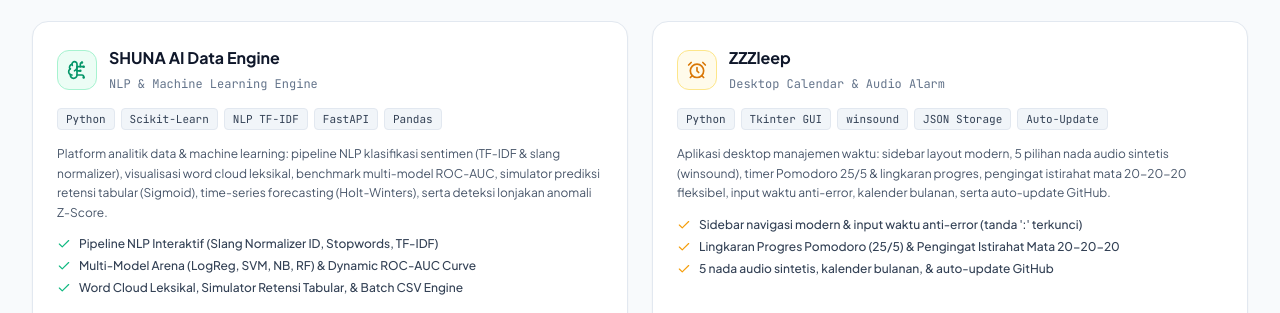
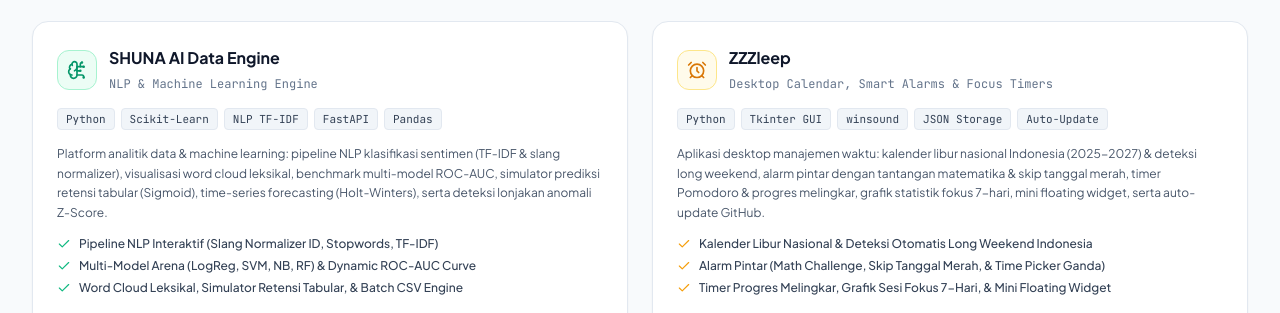
Before and after one commit to InfiniteNull/InfiniteNull.github.io, a plain HTML site: page index.html in a window 1280 px wide. Shown: the part 1055-1368 px from the top of the page. Drawn offline with nearby package versions, Linux system fonts and the light colour scheme.

Commit message:
feat: align showcase and bindings with ZZZleep v1.2.0 updates

```diff
--- a/app.js
+++ b/app.js
@@ -248,9 +248,9 @@ window.openInterviewGuide = function() {
       </div>
 
       <div class="p-4 rounded-xl bg-slate-100 dark:bg-slate-800/60 border border-slate-200 dark:border-slate-700 space-y-2">
-        <h4 class="font-bold text-slate-900 dark:text-white text-sm">4. ZZZleep (Desktop Calendar &amp; Audio Alarm v1.1.0)</h4>
+        <h4 class="font-bold text-slate-900 dark:text-white text-sm">4. ZZZleep (Desktop Calendar, Smart Alarms &amp; Focus Timers v1.2.0)</h4>
         <p class="text-xs text-slate-600 dark:text-slate-300">
-          Standalone desktop application featuring modern left sidebar layout, 5 synthesized harmonic audio alarm tones (Python <code>winsound</code>), circular animated progress rings for Pomodoro (25/5) and 20-20-20 eye rest timers, anti-error dual spinbox time picker, mini monthly calendar, dark/light mode, and GitHub auto-update synchronization.
+          Standalone desktop application featuring Indonesian public holidays intelligence (2025-2027), automated long weekend streak detection, smart alarms with optional Math Challenge to dismiss, circular animated Pomodoro &amp; 20-20-20 eye rest progress rings, 7-day weekly focus session analytics bar chart, mini floating widget overlay, and GitHub auto-update synchronization.
         </p>
       </div>
     </div>
@@ -279,9 +279,9 @@ window.openInterviewGuide = function() {
       </div>
 
       <div class="p-4 rounded-xl bg-slate-100 dark:bg-slate-800/60 border border-slate-200 dark:border-slate-700 space-y-2">
-        <h4 class="font-bold text-slate-900 dark:text-white text-sm">4. ZZZleep (Desktop Calendar &amp; Audio Alarm v1.1.0)</h4>
+        <h4 class="font-bold text-slate-900 dark:text-white text-sm">4. ZZZleep (Desktop Calendar, Alarm Pintar &amp; Timer Fokus v1.2.0)</h4>
         <p class="text-xs text-slate-600 dark:text-slate-300">
-          Aplikasi desktop manajemen waktu mandiri dengan navigasi sidebar kiri modern, 5 pilihan nada audio harmonis sintetis (Python <code>winsound</code>), diagram progress melingkar interaktif (Pomodoro 25/5 &amp; istirahat mata 20-20-20), pemilih waktu anti-error (tanda ':' terkunci), kalender bulanan mini, tema gelap/terang, dan sinkronisasi pembaruan otomatis GitHub.
+          Aplikasi desktop manajemen waktu mandiri: kalender libur nasional Indonesia (2025-2027) &amp; deteksi long weekend, alarm pintar dengan Math Challenge &amp; lewati tanggal merah, timer Pomodoro &amp; progres melingkar, grafik batang statistik fokus 7-hari, mode mini floating widget (always-on-top), 5 nada suara sintetis, dan sinkronisasi pembaruan otomatis GitHub.
         </p>
       </div>
     </div>
--- a/index.html
+++ b/index.html
@@ -401,7 +401,7 @@
                 </div>
                 <div>
                   <h3 id="zzzleepCardTitle" class="font-bold text-slate-900 dark:text-white text-base">ZZZleep</h3>
-                  <span id="zzzleepCardSub" class="text-xs text-slate-500 font-mono">Desktop Calendar &amp; Audio Alarm</span>
+                  <span id="zzzleepCardSub" class="text-xs text-slate-500 font-mono">Desktop Calendar, Smart Alarms &amp; Focus Timers</span>
                 </div>
               </div>
             </div>
@@ -415,21 +415,21 @@
               <span class="px-2 py-0.5 rounded bg-slate-100 dark:bg-slate-800 text-slate-700 dark:text-slate-300 border border-slate-200 dark:border-slate-700">Auto-Update</span>
             </div>
 
-            <p id="zzzleepCardDesc" class="text-xs text-slate-600 dark:text-slate-400 leading-relaxed">Aplikasi desktop manajemen waktu: sidebar layout modern, 5 pilihan nada audio sintetis (winsound), timer Pomodoro 25/5 &amp; lingkaran progres, pengingat istirahat mata 20-20-20 fleksibel, input waktu anti-error, kalender bulanan, serta auto-update GitHub.</p>
+            <p id="zzzleepCardDesc" class="text-xs text-slate-600 dark:text-slate-400 leading-relaxed">Aplikasi desktop manajemen waktu: kalender libur nasional Indonesia (2025-2027) &amp; deteksi long weekend, alarm pintar dengan tantangan matematika &amp; skip tanggal merah, timer Pomodoro &amp; progres melingkar, grafik statistik fokus 7-hari, mini floating widget, serta auto-update GitHub.</p>
 
             <!-- Key Features List -->
             <ul class="text-xs space-y-1.5 text-slate-700 dark:text-slate-300 font-medium">
               <li class="flex items-center gap-2">
                 <i data-lucide="check" class="w-3.5 h-3.5 text-amber-500 shrink-0"></i>
-                <span id="zzzleepBullet1">Sidebar navigasi modern &amp; input waktu anti-error (tanda ':' terkunci)</span>
+                <span id="zzzleepBullet1">Kalender Libur Nasional &amp; Deteksi Otomatis Long Weekend Indonesia</span>
               </li>
               <li class="flex items-center gap-2">
                 <i data-lucide="check" class="w-3.5 h-3.5 text-amber-500 shrink-0"></i>
-                <span id="zzzleepBullet2">Lingkaran Progres Pomodoro (25/5) &amp; Pengingat Istirahat Mata 20-20-20</span>
+                <span id="zzzleepBullet2">Alarm Pintar (Math Challenge, Skip Tanggal Merah, &amp; Time Picker Ganda)</span>
               </li>
               <li class="flex items-center gap-2">
                 <i data-lucide="check" class="w-3.5 h-3.5 text-amber-500 shrink-0"></i>
-                <span id="zzzleepBullet3">5 nada audio sintetis, kalender bulanan, &amp; auto-update GitHub</span>
+                <span id="zzzleepBullet3">Timer Progres Melingkar, Grafik Sesi Fokus 7-Hari, &amp; Mini Floating Widget</span>
               </li>
             </ul>
           </div>
--- a/js/i18n.js
+++ b/js/i18n.js
@@ -58,12 +58,12 @@ window.I18N_DICT = {
 
     // ZZZleep Card
     zzzleepCardTitle: "ZZZleep",
-    zzzleepCardSub: "Desktop Calendar & Audio Alarm",
+    zzzleepCardSub: "Desktop Calendar, Smart Alarms & Focus Timers",
     zzzleepCardStatus: "DESKTOP",
-    zzzleepCardDesc: "Aplikasi desktop manajemen waktu: sidebar layout modern, 5 pilihan nada audio sintetis (winsound), timer Pomodoro 25/5 & lingkaran progres, pengingat istirahat mata 20-20-20 fleksibel, input waktu anti-error, kalender bulanan, serta auto-update GitHub.",
-    zzzleepBullet1: "Sidebar navigasi modern & input waktu anti-error (tanda ':' terkunci)",
-    zzzleepBullet2: "Lingkaran Progres Pomodoro (25/5) & Pengingat Istirahat Mata 20-20-20",
-    zzzleepBullet3: "5 nada audio sintetis, kalender bulanan, & auto-update GitHub",
+    zzzleepCardDesc: "Aplikasi desktop manajemen waktu: kalender libur nasional Indonesia (2025-2027) & deteksi long weekend, alarm pintar dengan tantangan matematika & skip tanggal merah, timer Pomodoro & progres melingkar, grafik statistik fokus 7-hari, mini floating widget, serta auto-update GitHub.",
+    zzzleepBullet1: "Kalender Libur Nasional & Deteksi Otomatis Long Weekend Indonesia",
+    zzzleepBullet2: "Alarm Pintar (Math Challenge, Skip Tanggal Merah, & Time Picker Ganda)",
+    zzzleepBullet3: "Timer Progres Melingkar, Grafik Sesi Fokus 7-Hari, & Mini Floating Widget",
     zzzleepBtnDownload: "Unduh .exe",
     zzzleepBtnOpen: "Buka Showcase",
 
@@ -170,12 +170,12 @@ window.I18N_DICT = {
 
     // ZZZleep Card
     zzzleepCardTitle: "ZZZleep",
-    zzzleepCardSub: "Desktop Calendar & Audio Alarm",
+    zzzleepCardSub: "Desktop Calendar, Smart Alarms & Focus Timers",
     zzzleepCardStatus: "DESKTOP",
-    zzzleepCardDesc: "Desktop time-management application: modern sidebar navigation, 5 synthesized audio alarm tones (winsound), circular progress Pomodoro (25/5) & 20-20-20 eye rest timers, anti-error time picker, mini monthly calendar, and GitHub auto-updates.",
-    zzzleepBullet1: "Modern sidebar layout & anti-error time picker (fixed ':' separator)",
-    zzzleepBullet2: "Circular progress rings for Pomodoro (25/5) & 20-20-20 Eye Rest",
-    zzzleepBullet3: "5 synthesized alarm tones, monthly calendar, & GitHub auto-update",
+    zzzleepCardDesc: "Desktop time-management tool: Indonesian public holidays & long weekend detector, smart alarms with math challenge & holiday skip, circular Pomodoro progress rings, 7-day focus analytics, mini floating widget, and GitHub auto-updates.",
+    zzzleepBullet1: "Indonesian Public Holidays (2025-2027) & Automated Long Weekend Alerts",
+    zzzleepBullet2: "Smart Alarms (Math Challenge to Dismiss, Holiday Skipping, Dual Spinbox)",
+    zzzleepBullet3: "Circular Progress Rings, 7-Day Focus Session Analytics, & Mini Floating Widget",
     zzzleepBtnDownload: "Download .exe",
     zzzleepBtnOpen: "Open Showcase",
 
```
Also changed, not shown: README.md, README_ID.md.
